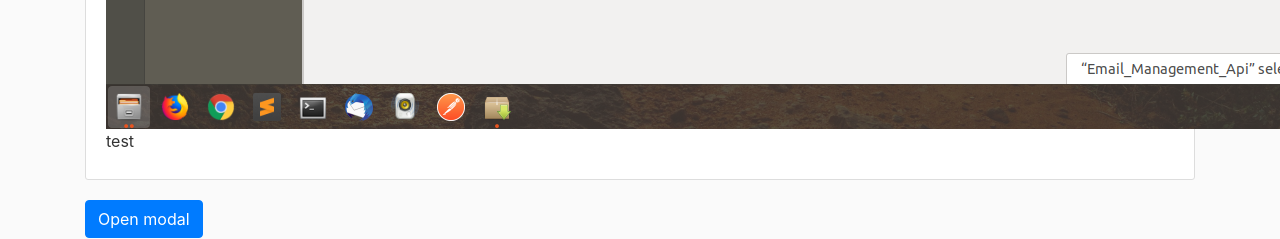
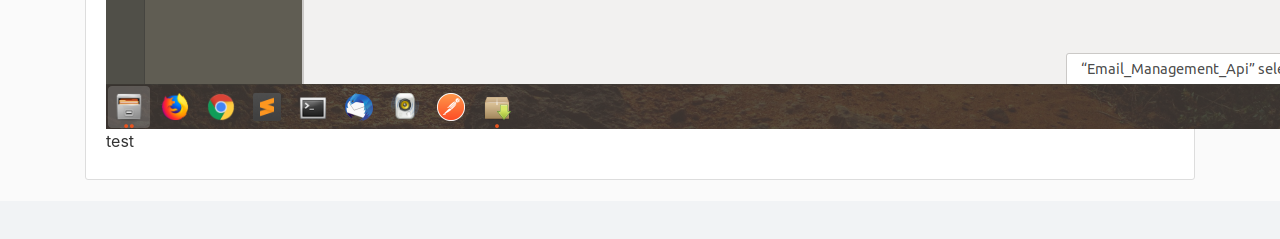
Before and after one commit to pallavidogra/RateMyRide, a Django app: page /post/7/ in a window 1280 px wide; the page is wider, and only the part inside the window is pictured. Shown: the part 806-1045 px from the top of that part. After the commit the page ends 986 px from the top of that part, so only its background shows below. Run offline with Django 3.2, Linux system fonts and the light colour scheme; data comes from the database, SQL or seed files in the repository; some libraries are stand-ins or nearby versions.

Commit message:
removal of modal button

```diff
--- a/main/templates/main/post_detail.html
+++ b/main/templates/main/post_detail.html
@@ -14,13 +14,6 @@
             <p class="article-content">{{ object.description }}</p>
         </div>
     </article>
-
-
-
-<!-- Button to Open the Modal -->
-<button type="button" class="btn btn-primary" data-toggle="modal" data-target="#myModal">
-  Open modal
-</button>
 
 <!-- The Modal -->
 <div class="col-lg-12">
```
